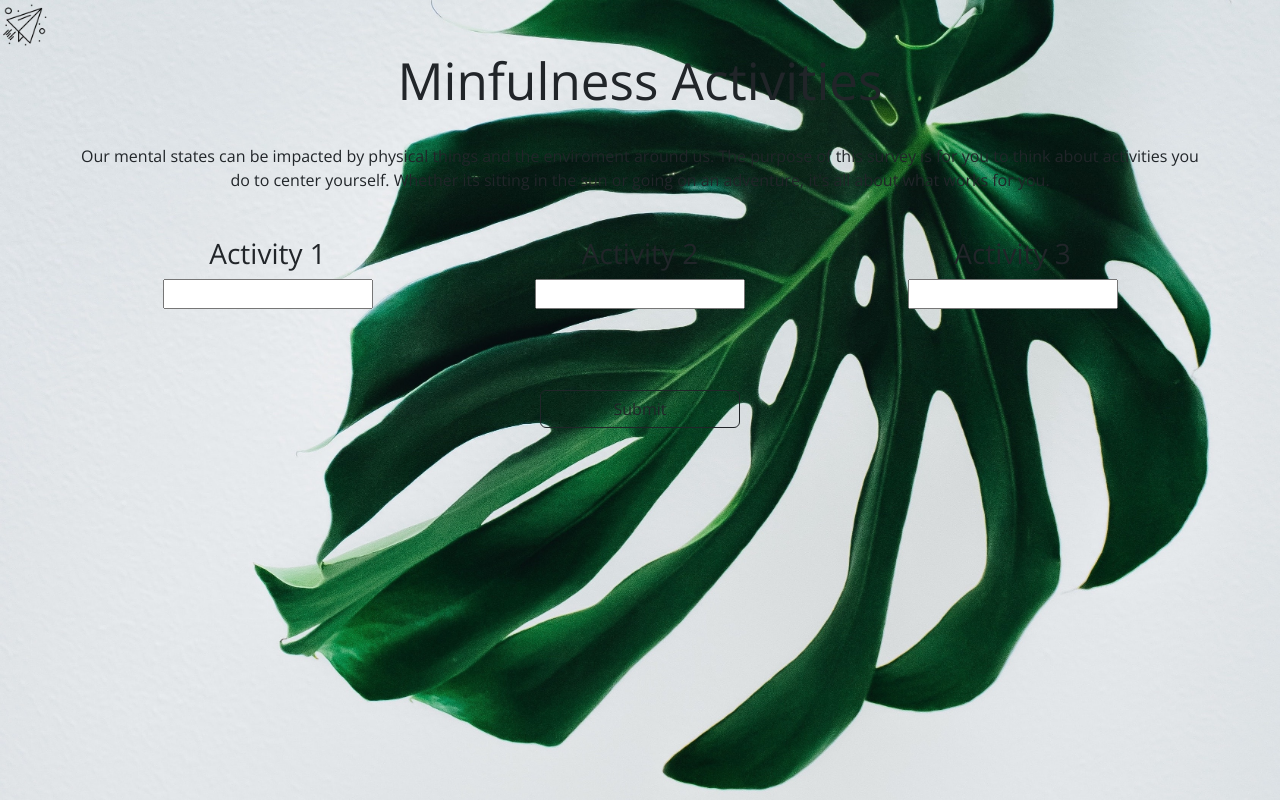
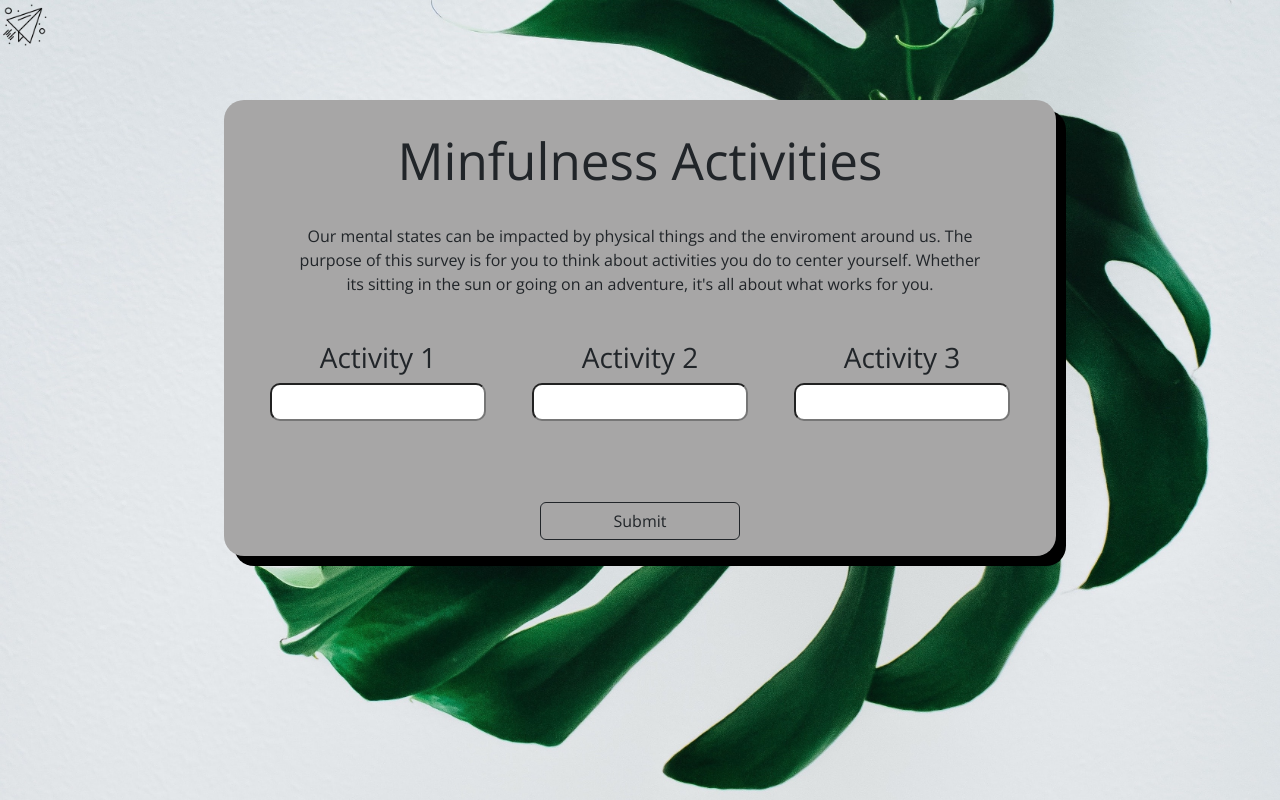
Before and after one commit to n-lambert/mindfulness-app, a Flask app: page /intake-survey in a window 1280 px wide. Run offline with Flask 2, Linux system fonts and the light colour scheme.

Commit message:
fixed surveys with new background

```diff
--- a/static/css/styles.css
+++ b/static/css/styles.css
@@ -107,6 +107,7 @@ body{
 .survey-date-title{
     text-align: center;
     font-size: 4vw;
+    margin-top: 30px;
 }
 .survey-explanation-text{
     text-align: center;
@@ -238,3 +239,33 @@ body{
     margin-top: 25px;
     margin-bottom: 40px;
 }
+
+.survey-container{
+    display: flex;
+    justify-content: center;
+}
+
+.survey-subcontainer{
+    width: 65%;
+    background: #a7a6a6;
+    border-radius: 20px;
+    box-shadow: 10px 10px black;
+    text-align: center;
+    margin-top: 7px;
+    margin-bottom: 40px;
+}
+
+.intake-container{
+    display: flex;
+    justify-content: center;
+}
+
+.intake-subcontainer{
+    width: 65%;
+    background: #a7a6a6;
+    border-radius: 20px;
+    box-shadow: 10px 10px black;
+    text-align: center;
+    margin-top: 50px;
+    margin-bottom: 40px;
+}
--- a/templates/intake_survey.html
+++ b/templates/intake_survey.html
@@ -8,6 +8,9 @@
       <img src="../static/images/plane.png" alt="" width="50" height="50">
     </div>
   </header>
+
+  <div class="intake-container">
+    <div class="intake-subcontainer">
       <h3 class="survey-date-title">Minfulness Activities</h2>
       <p class="intake-survey-text">Our mental states can be impacted by physical things and the enviroment around us. The purpose of this survey
           is for you to think about activities you do to center yourself. Whether its sitting in the sun
@@ -18,19 +21,19 @@
           <div class="survey-question-and-input">
             <h3>Activity 1</h3>
               <p>
-            <input type="text" name="activity_1" id="activity_1" required/>
+                  <input type="text" style="border-radius:10px; padding: 5px;" name="activity_1" id="activity_1" required/>
               </p>
           </div>
           <div class="survey-question-and-input">
             <h3>Activity 2</h3>
               <p>
-            <input type="text" name="activity_2" id="activity_2" required/>
+                  <input type="text" style="border-radius:10px; padding: 5px;" name="activity_2" id="activity_2" required/>
               </p>
           </div>
           <div class="survey-question-and-input">
               <h3>Activity 3</h3>
               <p>
-            <input type="text" name="activity_3" id="activity_3" required/>
+                  <input type="text" style="border-radius:10px; padding: 5px;" name="activity_3" id="activity_3" required/>
               </p>
           </div>
         </div>
@@ -38,4 +41,6 @@
               <button type="submit" style="width: 200px;" class="btn btn-outline-dark">Submit</button>
             </p>
       </form>
+    </div>
+  </div>
 {% endblock %}
```
Also changed, not shown: templates/survey.html (+8 -2 lines). Lines whose indentation alone changed are shown as unchanged.
